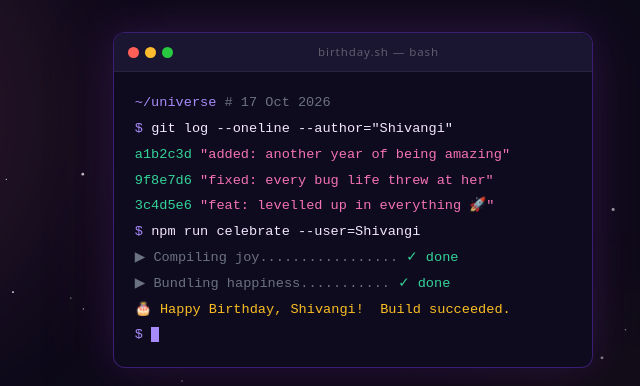
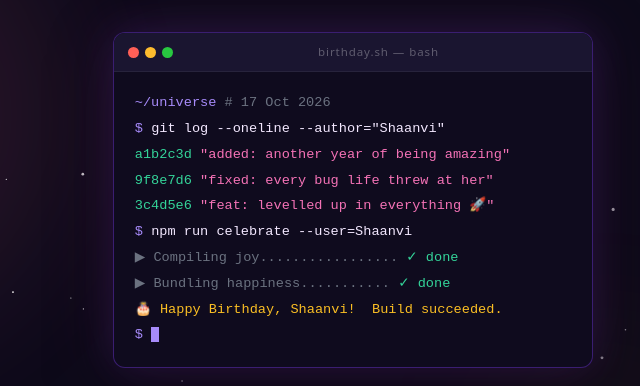
Before and after one commit to abhaysahu403/birthday-shaanvi, a plain HTML site: page index.html in a window 1280 px wide. Shown: the top 386 px of the page, 287-927 px from the left. Drawn offline with Linux system fonts and the light colour scheme.

Commit message:
Change birthday greeting from Shivangi to Shaanvi

```diff
--- a/index.html
+++ b/index.html
@@ -3,7 +3,7 @@
 <head>
 <meta charset="UTF-8"/>
 <meta name="viewport" content="width=device-width, initial-scale=1.0, viewport-fit=cover"/>
-<title>Happy Birthday, Shivangi! 🌸</title>
+<title>Happy Birthday, Shaanvi! 🌸</title>
 <style>
 :root{
   --bg:#0D0A1A;
@@ -432,7 +432,7 @@
 <div id="page">
 
 <!-- ══ SCREEN 1 ══════════════════════════════════════════════ -->
-<section id="s-intro" aria-label="Birthday greeting for Shivangi">
+<section id="s-intro" aria-label="Birthday greeting for Shaanvi">
 
   <div class="terminal" role="region" aria-label="Birthday terminal" id="terminal-box">
     <div class="term-bar">
@@ -443,20 +443,20 @@
     </div>
     <div class="term-body" id="term-body" aria-live="polite">
       <span class="term-line" id="tl-0"><span class="tc-prompt">~/universe</span> <span class="tc-comment"># 17 Oct 2026</span></span>
-      <span class="term-line" id="tl-1"><span class="tc-prompt">$ </span><span class="tc-cmd">git log --oneline --author="Shivangi"</span></span>
+      <span class="term-line" id="tl-1"><span class="tc-prompt">$ </span><span class="tc-cmd">git log --oneline --author="Shaanvi"</span></span>
       <span class="term-line" id="tl-2"><span class="tc-success">a1b2c3d</span> <span class="tc-string">"added: another year of being amazing"</span></span>
       <span class="term-line" id="tl-3"><span class="tc-success">9f8e7d6</span> <span class="tc-string">"fixed: every bug life threw at her"</span></span>
       <span class="term-line" id="tl-4"><span class="tc-success">3c4d5e6</span> <span class="tc-string">"feat: levelled up in everything 🚀"</span></span>
-      <span class="term-line" id="tl-5"><span class="tc-prompt">$ </span><span class="tc-cmd">npm run celebrate --user=Shivangi</span></span>
+      <span class="term-line" id="tl-5"><span class="tc-prompt">$ </span><span class="tc-cmd">npm run celebrate --user=Shaanvi</span></span>
       <span class="term-line" id="tl-6"><span class="tc-comment">▶ Compiling joy................. </span><span class="tc-success">✓ done</span></span>
       <span class="term-line" id="tl-7"><span class="tc-comment">▶ Bundling happiness........... </span><span class="tc-success">✓ done</span></span>
-      <span class="term-line" id="tl-8"><span class="tc-gold">🎂 Happy Birthday, Shivangi!  Build succeeded.</span></span>
+      <span class="term-line" id="tl-8"><span class="tc-gold">🎂 Happy Birthday, Shaanvi!  Build succeeded.</span></span>
       <span class="term-line" id="tl-9"><span class="tc-prompt">$ </span><span class="cursor" id="cursor"></span></span>
     </div>
   </div>
 
   <h1 class="intro-name">
-        <span class="glitch" data-text="Happy Birthday, Shivangi!">Happy Birthday, Shivangi!</span> 🌸
+        <span class="glitch" data-text="Happy Birthday, Shaanvi!">Happy Birthday, Shaanvi!</span> 🌸
   </h1>
 
   <p class="intro-sub">A little corner of the internet, compiled with care, just for you.</p>
@@ -585,7 +585,7 @@
     </div>
 
     <div class="msg-block">
-      <p class="msg-headline">Happy Birthday, Shivangi! 💗</p>
+      <p class="msg-headline">Happy Birthday, Shaanvi! 💗</p>
       <p>I hope this new chapter brings you exciting opportunities, beautiful memories, and everything you're working towards — in code and in life.</p>
       <p>Keep building, keep learning, keep shining. You've got this. ✨</p>
       <p>Hope your birthday was amazing! 🥳</p>
@@ -630,7 +630,7 @@
       <div class="code-gift" aria-label="Birthday code snippet">
         <span class="cg-comment">// birthday_message.json</span><br>
         {<br>
-        &nbsp;&nbsp;<span class="cg-key">"to"</span>: <span class="cg-str">"Shivangi"</span>,<br>
+        &nbsp;&nbsp;<span class="cg-key">"to"</span>: <span class="cg-str">"Shaanvi"</span>,<br>
         &nbsp;&nbsp;<span class="cg-key">"from"</span>: <span class="cg-str">"Abhay"</span>,<br>
         &nbsp;&nbsp;<span class="cg-key">"gift"</span>: <span class="cg-str">"this little website"</span>,<br>
         &nbsp;&nbsp;<span class="cg-key">"lines_of_code"</span>: <span class="cg-num">~1000</span>,<br>
@@ -640,7 +640,7 @@
       </div>
 
       <p>Sometimes the best way to say happy birthday is to build something. So here it is — a tiny digital universe, made just for you. 😄</p>
-      <p>Hope this little surprise added a smile to your day, Shivangi. Have an amazing year ahead! ✨</p>
+      <p>Hope this little surprise added a smile to your day, Shaanvi. Have an amazing year ahead! ✨</p>
     </div>
 
     <p class="note-sign" id="note-sign">Made with a little code and a lot of birthday wishes. 💗</p>
```
